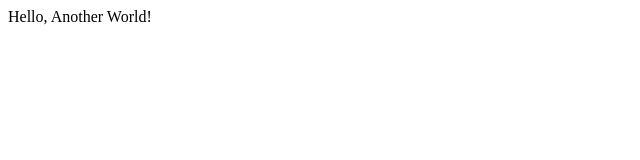
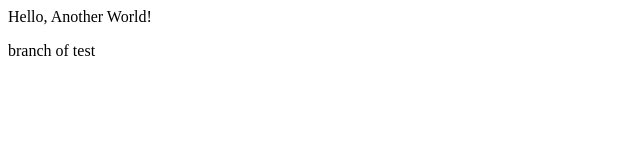
Before and after one commit to corean/github-test, a plain HTML site: page index.htm in a window 1280 px wide. Shown: the full height of the page, 0-640 px from the left. Drawn offline with Linux system fonts and the light colour scheme.

Commit message:
First Branch Commit

```diff
--- a/index.htm
+++ b/index.htm
@@ -1 +1,3 @@
 <p>Hello, Another World!</p>
+
+<p>branch of test</p>
```
